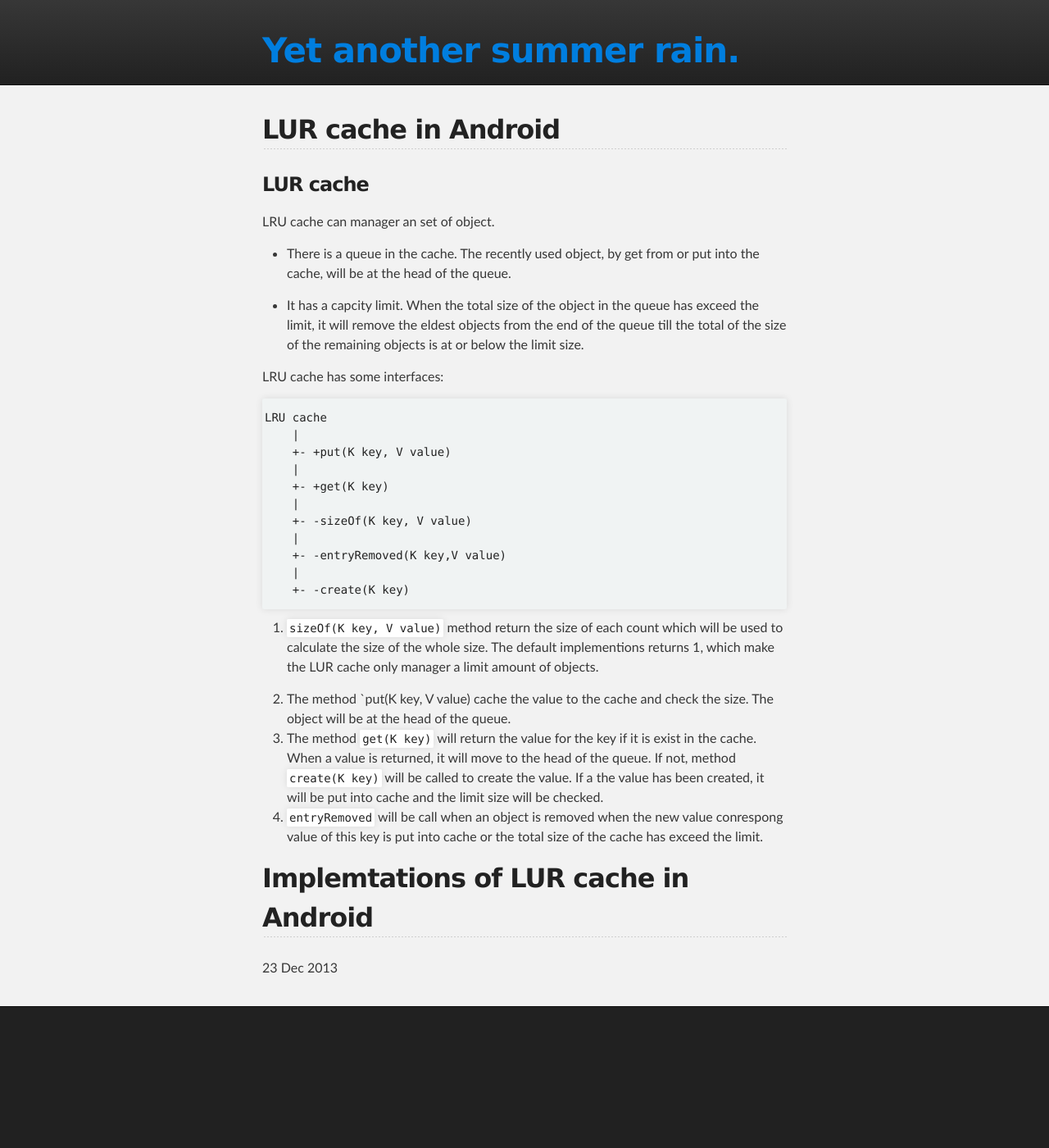
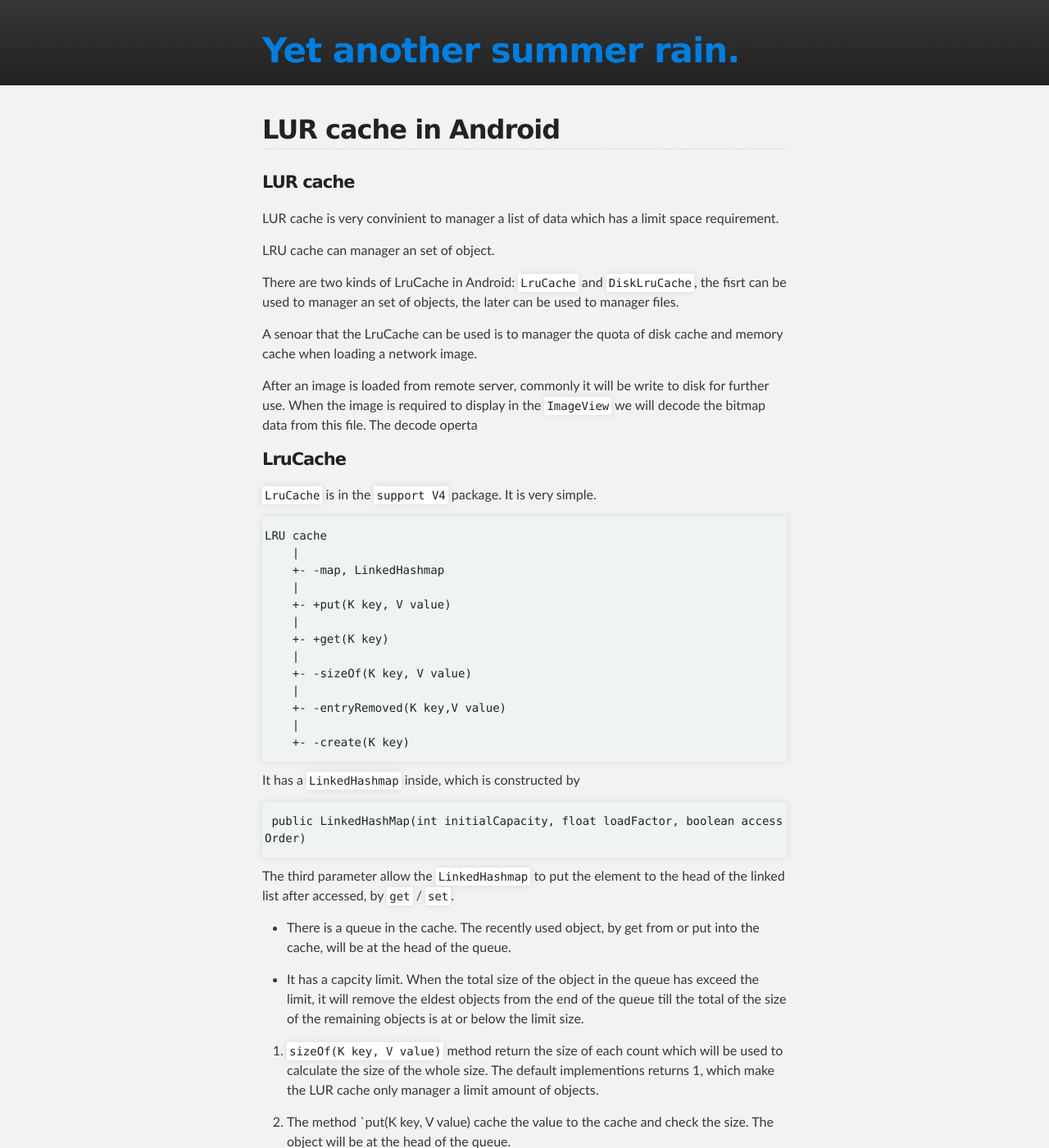
Before and after one commit to liaohuqiu/liaohuqiu.github.io, a Jekyll site: the page built from _posts/blog/2013-12/2013-12-23-lru-cache-in-android.md, in a window 1280 px wide and 1400 px high. Shown: the whole window at 82% size. Built offline with Jekyll 4.4.1, drawn with Linux system fonts in a browser that asks for light colours; nearby versions of some CDN libraries; Markdown is read by kramdown in place of the engine named in the settings.

```diff
--- a/_posts/blog/2013-12/2013-12-23-lru-cache-in-android.md
+++ b/_posts/blog/2013-12/2013-12-23-lru-cache-in-android.md
@@ -1,22 +1,31 @@
 ---
 layout: post
 title: LUR cache in Android
-description:
+description: An introduce to the
 category: blog
 ---
 <h2> {{ page.title }} </h2>
 
-###LUR cache
+####LUR cache
+
+LUR cache is very convinient to manager a list of data which has a limit space requirement.
 
 LRU cache can manager an set of object.
 
-* There is a queue in the cache. The recently used object, by get from or put into the cache, will be at the head of the queue.
+There are two kinds of LruCache in Android: `LruCache` and `DiskLruCache`, the fisrt can be used to manager an set of objects, the later can be used to manager files.
 
-* It has a capcity limit. When the total size of the object in the queue has exceed the limit, it will remove the eldest objects from the end of the queue till the total of the size of the remaining objects is at or below the limit size.
+A senoar that the LruCache can be used is to manager the quota of disk cache and memory cache when loading a network image.
 
-LRU cache has some interfaces:
+After an image is loaded from remote server, commonly it will be write to disk for further use. When the image is required to display in the `ImageView` we will decode the bitmap data from this file. The decode operta
+
+#### LruCache
+
+`LruCache` is in the `support V4` package. It is very simple.
+
 
     LRU cache
+        |
+        +- -map, LinkedHashmap
         |
         +- +put(K key, V value)
         |
@@ -28,6 +37,17 @@ LRU cache has some interfaces:
         |
         +- -create(K key)
 
+
+It has a `LinkedHashmap` inside, which is constructed by
+
+     public LinkedHashMap(int initialCapacity, float loadFactor, boolean accessOrder)
+
+The third parameter allow the `LinkedHashmap` to put the element to the head of the linked list after accessed, by `get` / `set`.
+
+* There is a queue in the cache. The recently used object, by get from or put into the cache, will be at the head of the queue.
+
+* It has a capcity limit. When the total size of the object in the queue has exceed the limit, it will remove the eldest objects from the end of the queue till the total of the size of the remaining objects is at or below the limit size.
+
 1. `sizeOf(K key, V value)` method return the size of each count which will be used to calculate the size of the whole size.
      The default implementions returns 1, which make the LUR cache only manager a limit amount of objects.
 
@@ -38,7 +58,8 @@ LRU cache has some interfaces:
 4. `entryRemoved` will be call when an object is removed when the new value conrespong value of this key is put into cache
     or the total size of the cache has exceed the limit.
 
-##Implemtations of LUR cache in Android
+####DiskLurCache
+
 
 
 
```
Also changed, not shown: _posts/blog/2013-11/2013-11-24-how-an-activity-is-created.md (+1 -1 lines), _posts/blog/2014-01/2014-01-03-solution-for-loading-image-in-android.md (deleted, +0 -74 lines), _posts/blog/2014-01/2014-01-11-solution-for-loading-image-in-android.md (added, +109 -0 lines).
